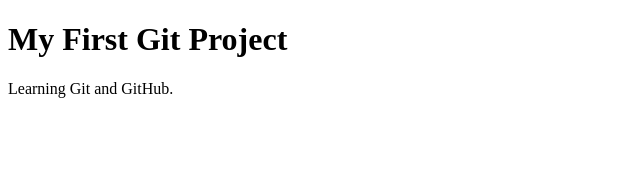
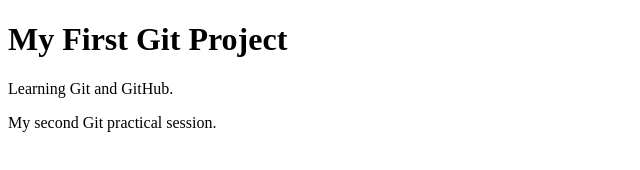
Before and after one commit to WebDeveloper-005/devops-practice, a plain HTML site: page index.html in a window 1280 px wide. Shown: the whole page, without its empty margins (0-640 px from the left). Drawn offline with Linux system fonts and the light colour scheme.

Commit message:
Updated HTML content

```diff
--- a/index.html
+++ b/index.html
@@ -6,5 +6,6 @@
 <body>
     <h1>My First Git Project</h1>
     <p>Learning Git and GitHub.</p>
+    <p>My second Git practical session.</p>
 </body>
 </html>
```
